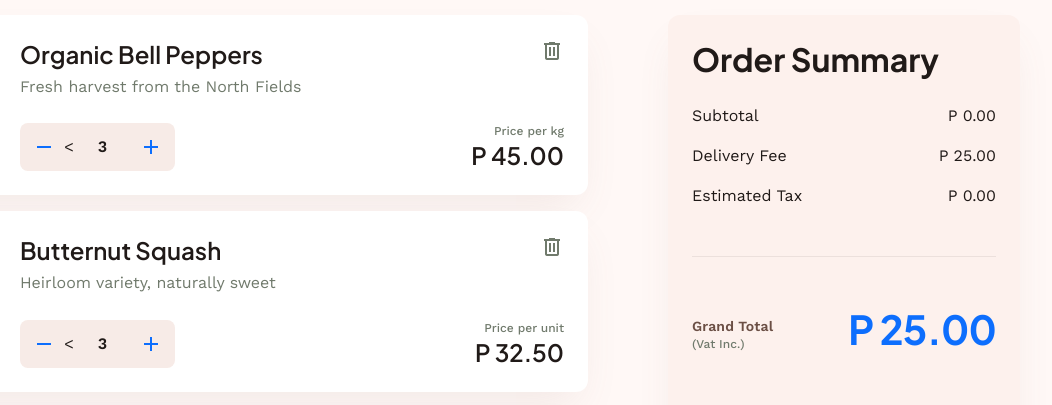
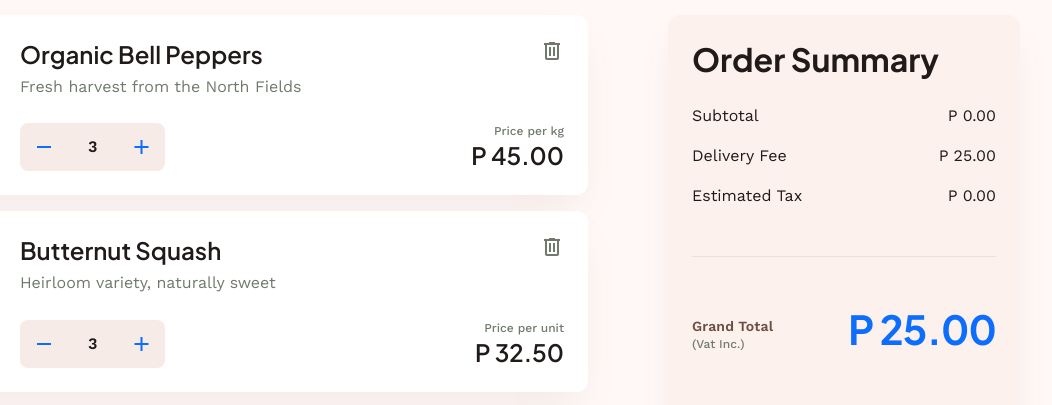
Before and after one commit to bida25-395/aone1-bida25-395, a plain HTML site: page cart.html in a window 1280 px wide. Shown: the part 382-787 px from the top of the page, 228-1280 px from the left. Drawn offline with nearby package versions, Linux system fonts and the light colour scheme.

Commit message:
Add files via upload

```diff
--- a/cart.html
+++ b/cart.html
@@ -191,7 +191,7 @@
 <button class="w-10 h-10 flex items-center justify-center text-primary hover:bg-white rounded-md transition-colors">
 <span class="material-symbols-outlined" data-icon="remove">remove</span>
 </button>
-<<span class="px-6 font-bold text-on-surface font-body-md" data-value="qty">3</span>
+<span class="px-6 font-bold text-on-surface font-body-md" data-value="qty">3</span>
 <button class="w-10 h-10 flex items-center justify-center text-primary hover:bg-white rounded-md transition-colors">
 <span class="material-symbols-outlined" data-icon="add">add</span>
 </button>
@@ -223,7 +223,7 @@
 <button class="w-10 h-10 flex items-center justify-center text-primary hover:bg-white rounded-md transition-colors">
 <span class="material-symbols-outlined" data-icon="remove">remove</span>
 </button>
-<<span class="px-6 font-bold text-on-surface font-body-md" data-value="qty">3</span>
+<span class="px-6 font-bold text-on-surface font-body-md" data-value="qty">3</span>
 <button class="w-10 h-10 flex items-center justify-center text-primary hover:bg-white rounded-md transition-colors">
 <span class="material-symbols-outlined" data-icon="add">add</span>
 </button>
```
